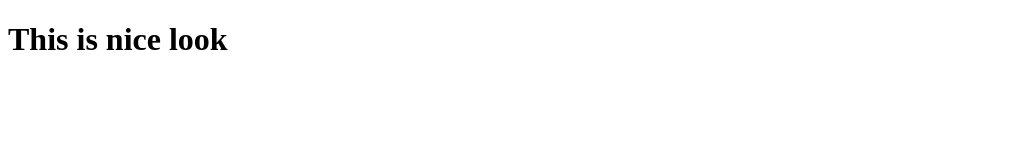
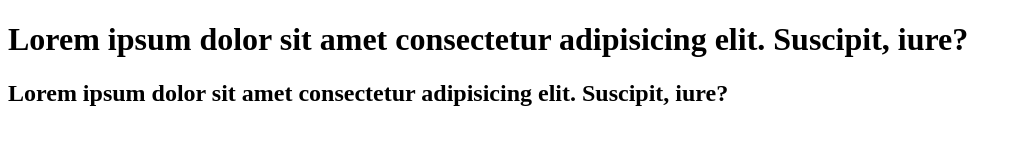
Before and after one commit to Naim-Zaman/Project-File-01, a plain HTML site: page index.html in a window 1280 px wide. Shown: the whole page, without its empty margins (0-1022 px from the left). Drawn offline with Linux system fonts and the light colour scheme.

Commit message:
First Modify

```diff
--- a/index.html
+++ b/index.html
@@ -6,6 +6,7 @@
     <title>Document</title>
 </head>
 <body>
-    <h1>This is nice look</h1>
+    <h1>Lorem ipsum dolor sit amet consectetur adipisicing elit. Suscipit, iure?</h1>
+    <h2>Lorem ipsum dolor sit amet consectetur adipisicing elit. Suscipit, iure?</h2>
 </body>
 </html>
```
